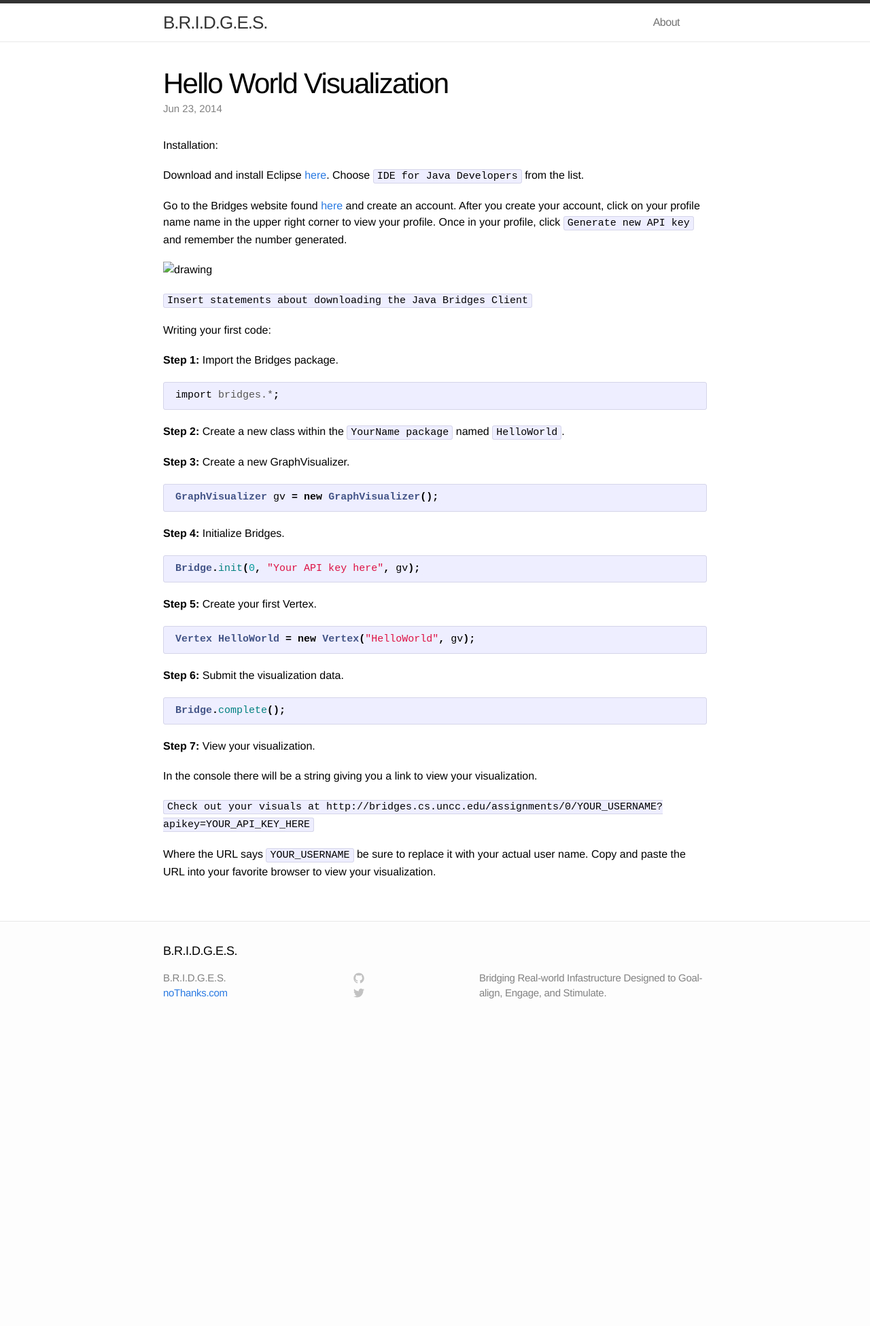
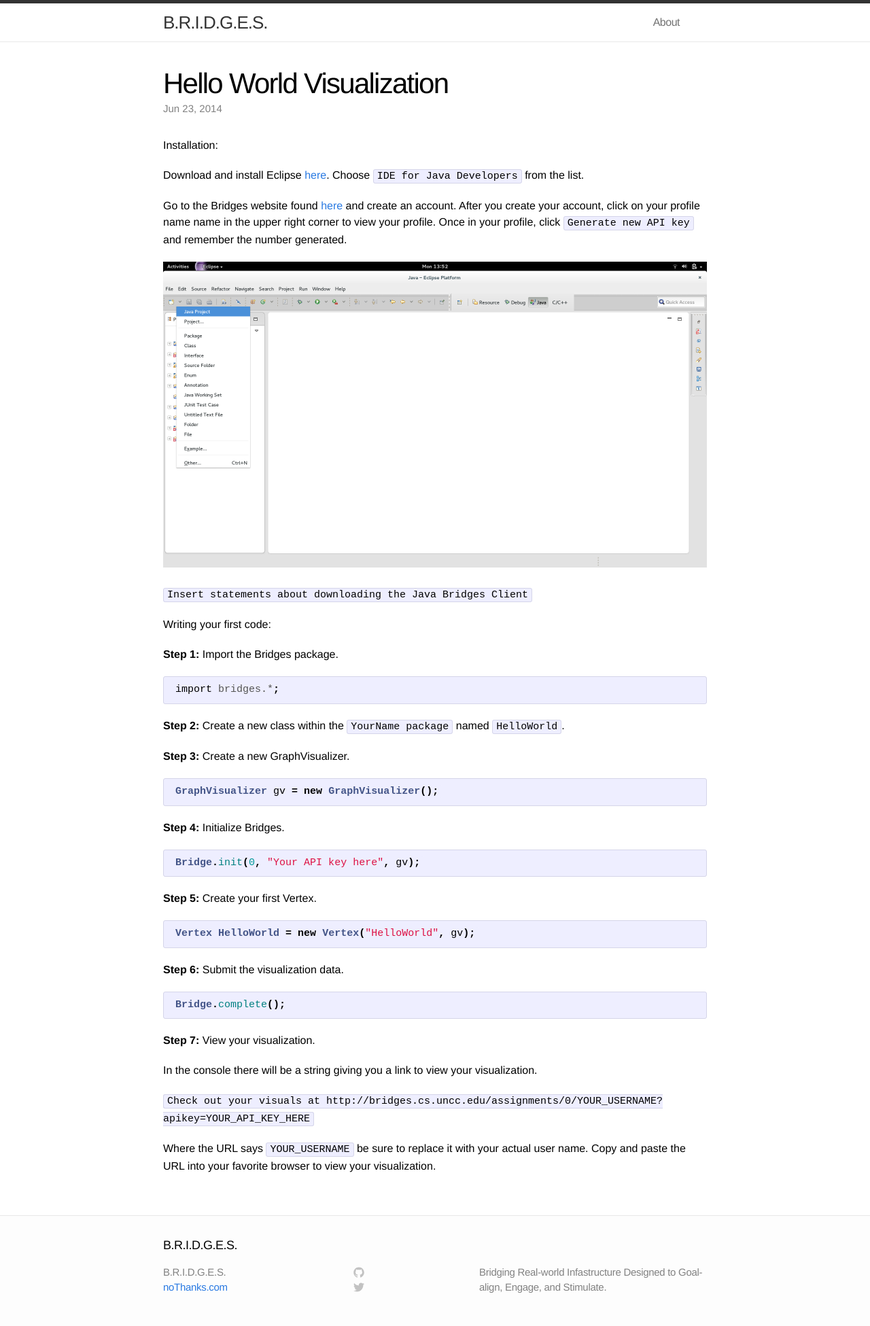
Before and after one commit to Dismembered/Dismembered.github.io, a Jekyll site: the page built from _posts/2014-06-23-HelloWorld-Tutorial.markdown, in a window 1280 px wide. Shown: the whole page at 68% size. Built offline with Jekyll 4.4.1, drawn with Linux system fonts in a browser that asks for light colours; before the commit the page ends 1518 px from its top, so only the background shows below that.

Commit message:
Update 2014-06-23-HelloWorld-Tutorial.markdown

```diff
--- a/_posts/2014-06-23-HelloWorld-Tutorial.markdown
+++ b/_posts/2014-06-23-HelloWorld-Tutorial.markdown
@@ -11,7 +11,7 @@
 
 Go to the Bridges website found [here](http://bridges.cs.uncc.edu/login) and create an account. After you create your account, click on your profile name name in the upper right corner to view your profile. Once in your profile, click `Generate new API key` and remember the number generated.
 
-![drawing](master/images/screenshot_0.png)
+![drawing](/images/screenshot_0.png)
 
 `Insert statements about downloading the Java Bridges Client`
 
```
